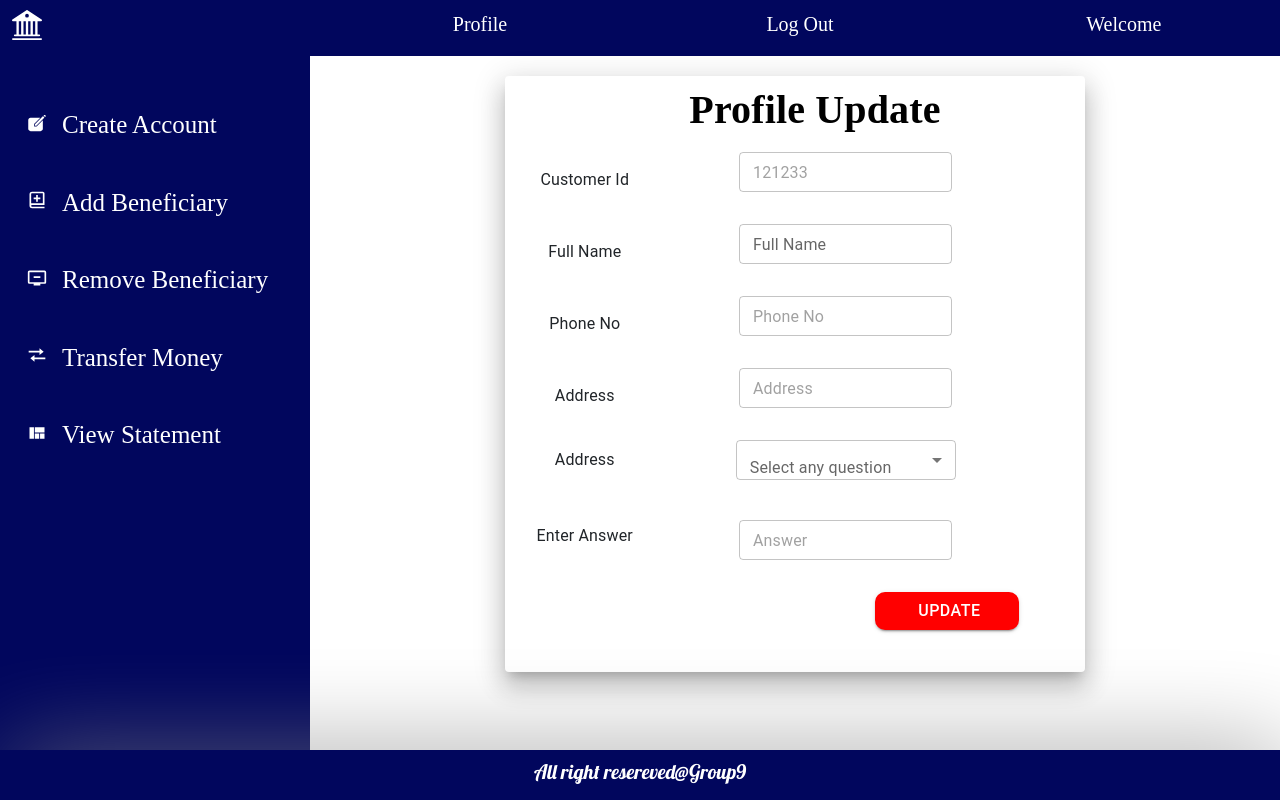
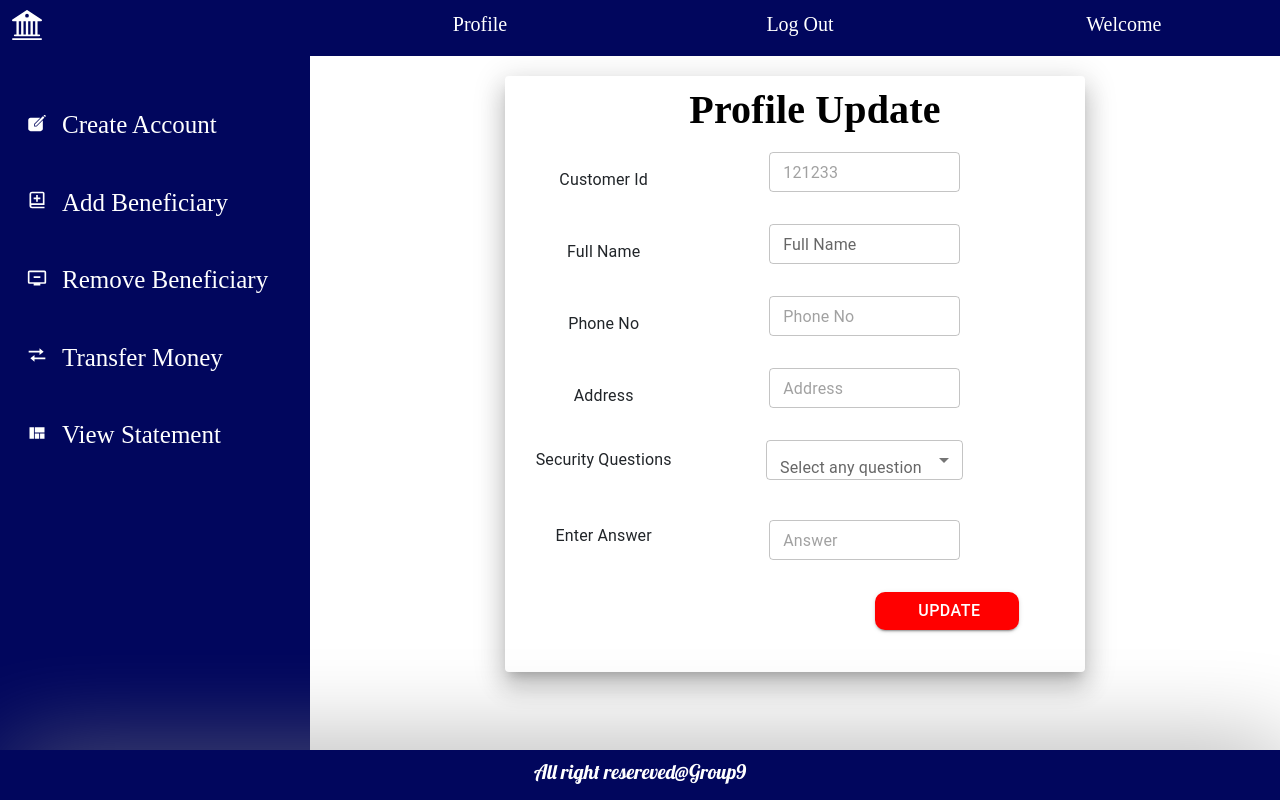
Before and after one commit to Group009/Group9_SmartBankSystem, a React (Create React App) app: page /Profile in a window 1280 px wide. Built offline with nearby package versions, Linux system fonts and the light colour scheme; a web font is replaced by a local one.

Commit message:
Update Profile.jsx

```diff
--- a/src/components/Customer_Dashboard/Profile.jsx
+++ b/src/components/Customer_Dashboard/Profile.jsx
@@ -1,5 +1,5 @@
 import { Paper, Typography } from "@mui/material";
-import React from "react";
+import React, { useState } from "react";
 import { Container, Row, Col, Table } from "react-bootstrap";
 import Button from '@mui/material/Button';
 import Form from 'react-bootstrap/Form';
@@ -12,6 +12,25 @@ import MenuItem from '@mui/material/MenuItem';
 import FormControl from '@mui/material/FormControl';
 
 function Profile() {
+    const [formData, setFormData] = useState({
+        fullName: '',
+        phoneNo: '',
+        address: '',
+        securityQuestion: '',
+        answer: ''
+    });
+
+    const handleChange = (e) => {
+        setFormData({ ...formData, [e.target.name]: e.target.value });
+    }
+
+    const handleSubmit = (e) => {
+        e.preventDefault();
+        // Here, you can send the formData object to your backend for updating the profile
+        console.log(formData);
+        // After successful update, you can reset the form if needed
+    }
+
     return (
         <Container>
             <Row>
@@ -21,16 +40,15 @@ function Profile() {
                     <Paper elevation={16} >
                         <Typography>
                             <h1 style={{ color: "black", fontFamily: 'Faster', fontWeight: "bold", paddingTop: "10px", paddingLeft: "40px", textAlign: "center" }}>Profile Update</h1>
+                            <Form onSubmit={handleSubmit}>
                                 <Table striped hover size="lg" style={{ margin: "10px", width: "90%" }}>
                                     <tr>
                                         <td style={{ textAlign: "center" }}>Customer Id</td>
                                         <td>
                                             <Form.Group className="mb-3" controlId="formBasicEmail" style={{ paddingTop: "", margin: "auto", width: "60%" }}>
-
                                                 <TextField id="outlined-basic" size="small" placeholder="121233" variant="outlined" className='form-control' InputProps={{
                                                     readOnly: true,
                                                 }} />
-
                                             </Form.Group>
                                         </td>
                                     </tr>
@@ -38,9 +56,7 @@ function Profile() {
                                         <td style={{ textAlign: "center" }}>Full Name</td>
                                         <td>
                                             <Form.Group className="mb-3" controlId="formBasicEmail" style={{ paddingTop: "", margin: "auto", width: "60%" }}>
-
-                                            <TextField id="outlined-basic" size="small" label="Full Name" variant="outlined" className='form-control' />
-
+                                                <TextField id="outlined-basic" size="small" label="Full Name" variant="outlined" className='form-control' name="fullName" value={formData.fullName} onChange={handleChange} />
                                             </Form.Group>
                                         </td>
                                     </tr>
@@ -48,9 +64,7 @@ function Profile() {
                                         <td style={{ textAlign: "center" }}>Phone No</td>
                                         <td>
                                             <Form.Group className="mb-3" controlId="formBasicEmail" style={{ paddingTop: "", margin: "auto", width: "60%" }}>
-
-                                            <TextField id="outlined-basic" size="small" placeholder="Phone No" variant="outlined" className='form-control' />
-
+                                                <TextField id="outlined-basic" size="small" placeholder="Phone No" variant="outlined" className='form-control' name="phoneNo" value={formData.phoneNo} onChange={handleChange} />
                                             </Form.Group>
                                         </td>
                                     </tr>
@@ -58,14 +72,12 @@ function Profile() {
                                         <td style={{ textAlign: "center" }}>Address</td>
                                         <td>
                                             <Form.Group className="mb-3" controlId="formBasicEmail" style={{ paddingTop: "", margin: "auto", width: "60%" }}>
-
-                                            <TextField id="outlined-basic" size="small" placeholder="Address" variant="outlined" className='form-control' />
-
+                                                <TextField id="outlined-basic" size="small" placeholder="Address" variant="outlined" className='form-control' name="address" value={formData.address} onChange={handleChange} />
                                             </Form.Group>
                                         </td>
                                     </tr>
                                     <tr>
-                                    <td style={{ textAlign: "center" }}>Address</td>
+                                        <td style={{ textAlign: "center" }}>Security Questions</td>
                                         <td>
                                             <Form.Group >
                                                 <Box sx={{ minWidth: 120, textAlign: "center" }}>
@@ -74,27 +86,27 @@ function Profile() {
                                                         <Select
                                                             labelId="demo-simple-select-label"
                                                             id="demo-simple-select"
-                                                        // value={Question}
+                                                            value={formData.securityQuestion}
                                                             label="Select any question"
                                                             size="small"
-                                                    // onChange={handleChange}
+                                                            name="securityQuestion"
+                                                            onChange={handleChange}
                                                         >
-                                                        <MenuItem value={10}>Name Of Primary School</MenuItem>
-                                                        <MenuItem value={20}>Name Of Best Friend Name</MenuItem>
-                                                        <MenuItem value={30}>Name of Born Location</MenuItem>
+                                                            <MenuItem value={'Name Of Primary School'}>Name Of Primary School</MenuItem>
+                                                            <MenuItem value={'Name Of Best Friend Name'}>Name Of Best Friend Name</MenuItem>
+                                                            <MenuItem value={'Name of Born Location'}>Name of Born Location</MenuItem>
                                                         </Select>
                                                     </FormControl>
                                                 </Box>
-                                        </Form.Group>                                    </td>
+                                            </Form.Group>
+                                        </td>
                                     </tr>
                                     <tr>
                                         <td style={{ textAlign: "center" }}>Enter Answer</td>
                                         <td>
                                             <br />
                                             <Form.Group className="mb-3" controlId="formBasicEmail" style={{ paddingTop: "", margin: "auto", width: "60%" }}>
-
-                                            <TextField id="outlined-basic" size="small" placeholder="Answer" variant="outlined" className='form-control' />
-
+                                                <TextField id="outlined-basic" size="small" placeholder="Answer" variant="outlined" className='form-control' name="answer" value={formData.answer} onChange={handleChange} />
                                             </Form.Group>
                                         </td>
                                     </tr>
@@ -102,22 +114,20 @@ function Profile() {
                                         <td></td>
                                         <td>
                                             <div style={{ textAlign: "right", marginRight: "10px" }}>
-
                                                 <Button variant="contained" style={{
                                                     borderRadius: 10,
                                                     backgroundColor: "red",
                                                     padding: "5px 5px",
                                                     fontSize: "16px"
-                                            }}>
+                                                }} type="submit">
                                                     &emsp;&emsp; Update&emsp;&emsp;
                                                 </Button>
                                             </div>
                                         </td>
                                     </tr>
-
                                 </Table>
+                            </Form>
                             <br />
-
                         </Typography>
                     </Paper>
                 </Col>
```
Lines whose indentation alone changed are shown as unchanged.
